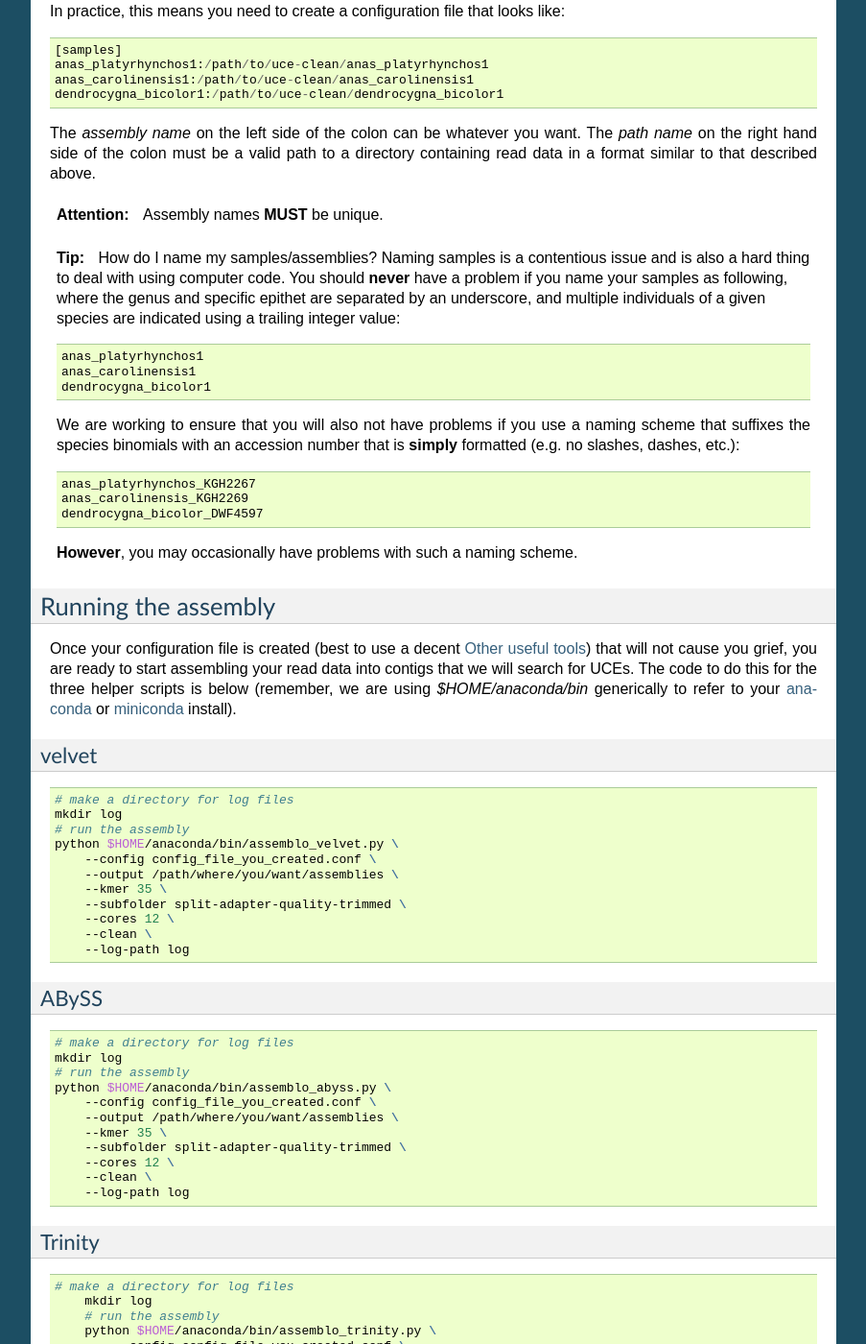
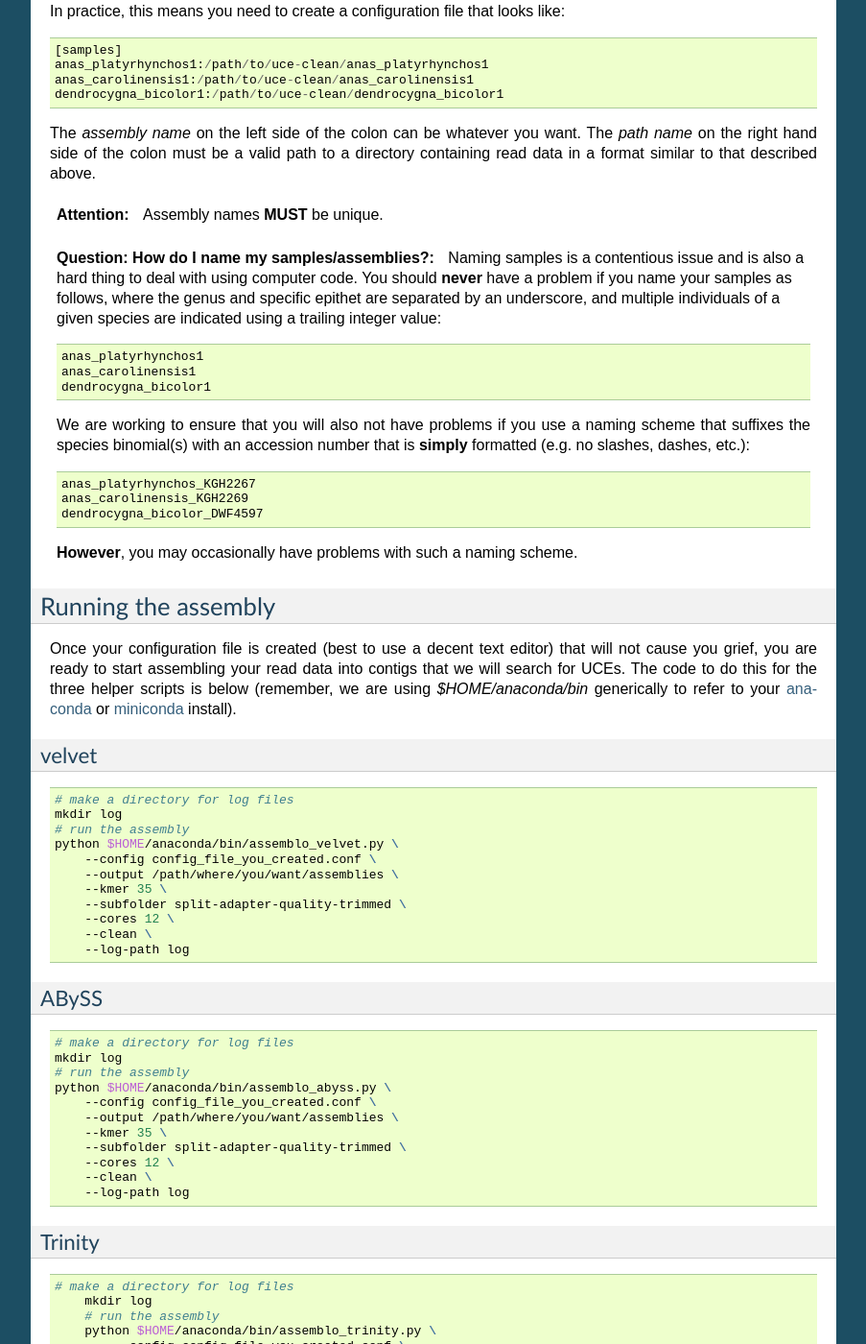
Before and after one commit to faircloth-lab/phyluce, a Sphinx documentation site: the page built from docs/assembly.rst, in a window 1280 px wide and 1400 px high, scrolled down 751 px. Shown: the whole window at 96% size, without its empty margins (198-1101 px from the left). Built offline with Sphinx 7.4.7, drawn with Linux system fonts in a browser that asks for light colours; some of the changed text lies outside the part shown.

Commit message:
try admonitions

```diff
--- a/docs/assembly.rst
+++ b/docs/assembly.rst
@@ -58,10 +58,11 @@
 
 .. attention:: Assembly names **MUST** be unique.
 
-.. tip:: How do I name my samples/assemblies?
+.. admonition:: Question: How do I name my samples/assemblies?
+
     Naming samples is a contentious issue and is also a hard thing to deal with
     using computer code.  You should **never** have a problem if you name your
-    samples as following, where the genus and specific epithet are separated by
+    samples as follows, where the genus and specific epithet are separated by
     an underscore, and multiple individuals of a given species are indicated
     using a trailing integer value::
 
@@ -70,7 +71,7 @@
         dendrocygna_bicolor1
 
     We are working to ensure that you will also not have problems if you use a
-    naming scheme that suffixes the species binomials with an accession number
+    naming scheme that suffixes the species binomial(s) with an accession number
     that is **simply** formatted (e.g. no slashes, dashes, etc.)::
 
         anas_platyrhynchos_KGH2267
@@ -82,11 +83,11 @@
 Running the assembly
 ====================
 
-Once your configuration file is created (best to use a decent :ref:`Text
-Editor`) that will not cause you grief, you are ready to start assembling your
-read data into contigs that we will search for UCEs.  The code to do this for
-the three helper scripts is below (remember, we are using `$HOME/anaconda/bin`
-generically to refer to your anaconda_ or miniconda_ install).
+Once your configuration file is created (best to use a decent text editor) that
+will not cause you grief, you are ready to start assembling your read data into
+contigs that we will search for UCEs.  The code to do this for the three helper
+scripts is below (remember, we are using `$HOME/anaconda/bin` generically to
+refer to your anaconda_ or miniconda_ install).
 
 velvet
 ------
@@ -137,7 +138,8 @@
             --cores 12 \
             --log-path log
 
-.. tip:: Why do I not use a `--kmer` value assembly_trinity.py?
+.. admonition:: Question: Why do I not use a `--kmer` value assembly_trinity.py?
+
     Trinity assembles using a program-defined kmer value of 35.
 
 Finding a reasonable kmer range
```
